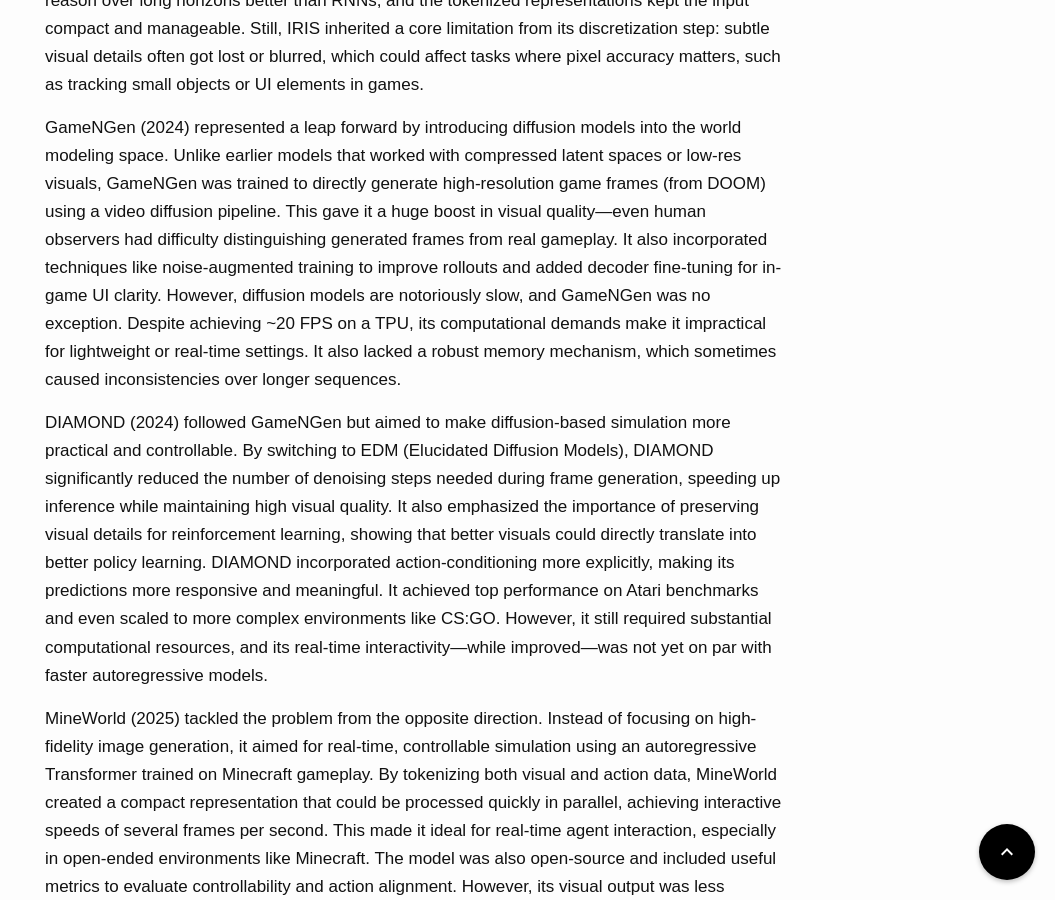
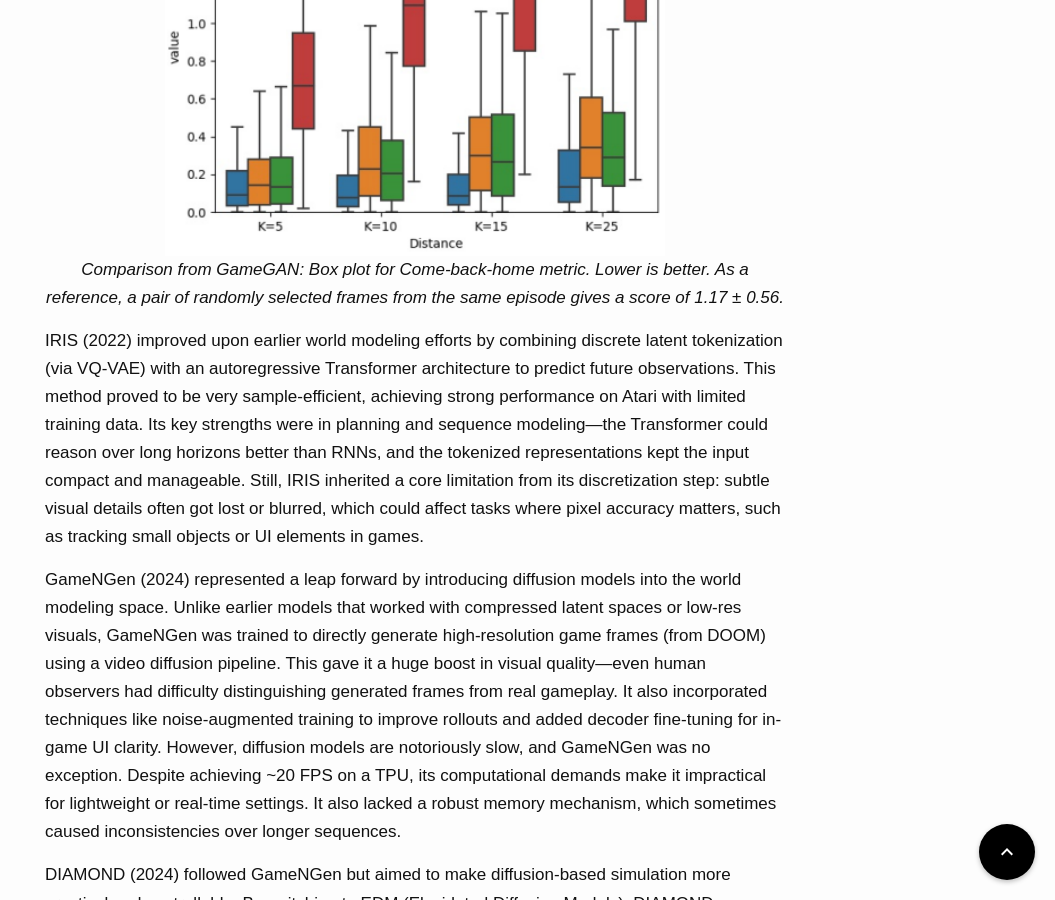
Before and after one commit to UCLAdeepvision/CS269-Projects-2025Spring, a Jekyll site: the page built from _posts/2025-06-09-student-19-NeuralGameEngine.md, in a window 1280 px wide and 900 px high, scrolled down 6255 px. Shown: the whole window, without its empty margins (225-1280 px from the left). Built offline with Jekyll 4.4.1, drawn with Linux system fonts in a browser that asks for light colours; some web fonts are replaced; comment, search, counter and statistics services are not loaded.

Commit message:
Update 2025-06-09-student-19-NeuralGameEngine.md

```diff
--- a/_posts/2025-06-09-student-19-NeuralGameEngine.md
+++ b/_posts/2025-06-09-student-19-NeuralGameEngine.md
@@ -78,6 +78,11 @@ World Models (Ha & Schmidhuber, 2018) introduced a foundational framework that c
 
 GameGAN (Kim et al., 2020) took a different approach by directly learning to generate game frames using GANs, conditioned on previous frames and player actions. This allowed the model to learn game mechanics visually, without being explicitly programmed. It was a breakthrough in terms of realism for simple arcade-style games like Pac-Man. The major advantage was its end-to-end frame generation, which made it more intuitive and visual than latent-based approaches. However, GameGAN faced several limitations. It struggled to generalize to more complex or 3D environments, produced visual artifacts under longer rollouts, and often failed to capture longer-term game dynamics, making it unreliable for extended agent interaction.
 
+<div style="text-align: center;">
+  <img src="{{ '/assets/images/student-19/figure3.png' | relative_url }}" style="width: 500px; max-width: 100%;" alt="RobosuiteEnv">
+  <p><em> Comparison from GameGAN: Box plot for Come-back-home metric. Lower is better. As a reference, a pair of randomly selected frames from the same episode gives a score of 1.17 ± 0.56.</em></p>
+</div>
+
 IRIS (2022) improved upon earlier world modeling efforts by combining discrete latent tokenization (via VQ-VAE) with an autoregressive Transformer architecture to predict future observations. This method proved to be very sample-efficient, achieving strong performance on Atari with limited training data. Its key strengths were in planning and sequence modeling—the Transformer could reason over long horizons better than RNNs, and the tokenized representations kept the input compact and manageable. Still, IRIS inherited a core limitation from its discretization step: subtle visual details often got lost or blurred, which could affect tasks where pixel accuracy matters, such as tracking small objects or UI elements in games.
 
 GameNGen (2024) represented a leap forward by introducing diffusion models into the world modeling space. Unlike earlier models that worked with compressed latent spaces or low-res visuals, GameNGen was trained to directly generate high-resolution game frames (from DOOM) using a video diffusion pipeline. This gave it a huge boost in visual quality—even human observers had difficulty distinguishing generated frames from real gameplay. It also incorporated techniques like noise-augmented training to improve rollouts and added decoder fine-tuning for in-game UI clarity. However, diffusion models are notoriously slow, and GameNGen was no exception. Despite achieving ~20 FPS on a TPU, its computational demands make it impractical for lightweight or real-time settings. It also lacked a robust memory mechanism, which sometimes caused inconsistencies over longer sequences.
```
